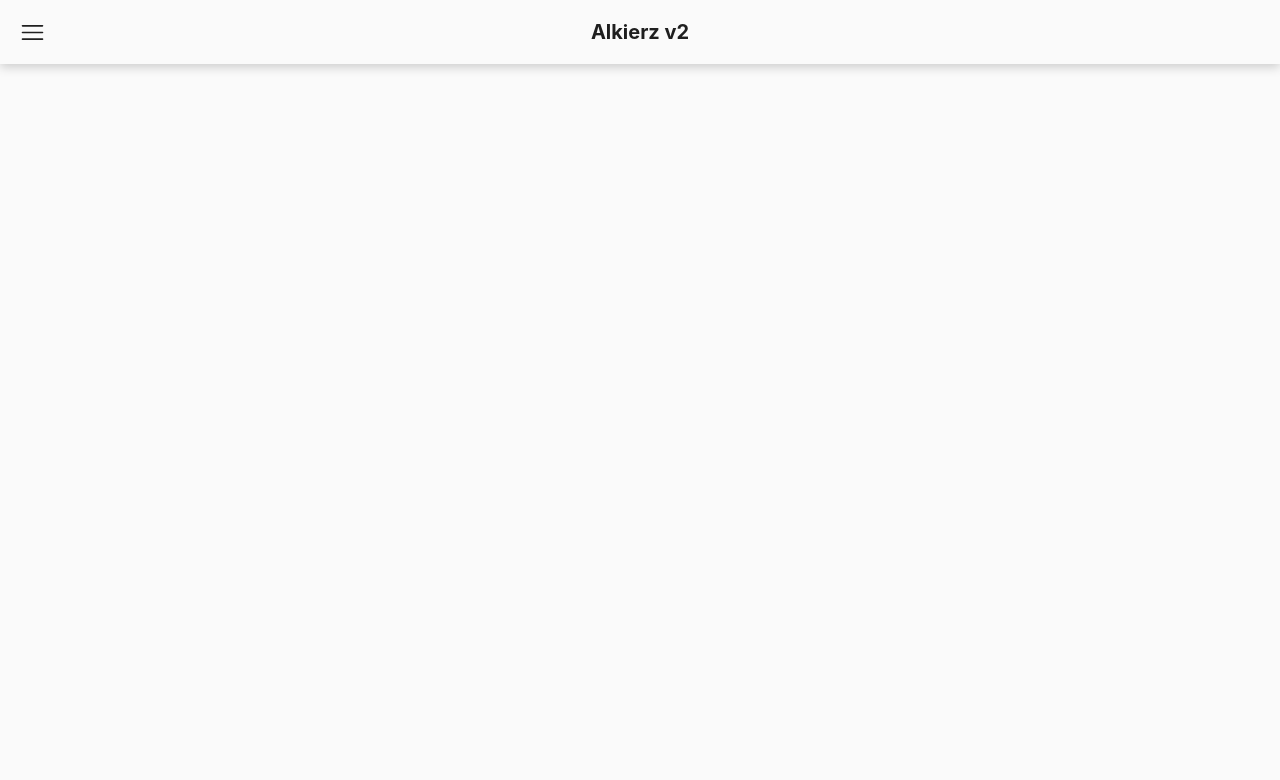
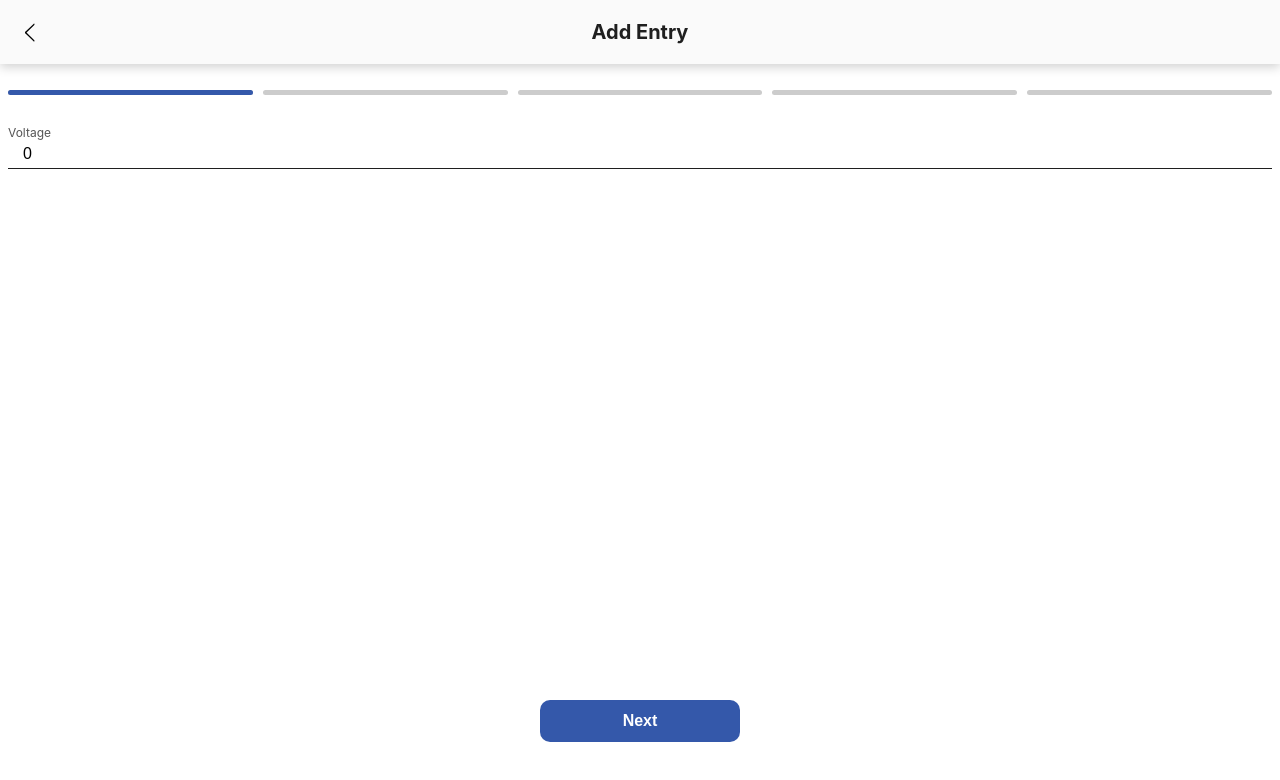
Before and after one commit to Soyusz/AlCalc, a React (Create React App) app: page /stack/entry/add in a window 1280 px wide. Shown: the top 780 px of the page. Built offline with nearby package versions, Linux system fonts and the light colour scheme; no server answers; sample sign-in values are in the browser's storage.

Commit message:
add stack navigation

```diff
--- a/src/backend_url.ts
+++ b/src/backend_url.ts
@@ -1,3 +1,3 @@
-export const BACKEND_URL = "http://localhost:5000";
+// export const BACKEND_URL = "http://localhost:5000";
 // export const BACKEND_URL = "http://192.168.1.15:5000";
-// export const BACKEND_URL = "https://alcalc.herokuapp.com";
+export const BACKEND_URL = "https://alcalc.herokuapp.com";
--- a/src/components/Button.tsx
+++ b/src/components/Button.tsx
@@ -42,7 +42,7 @@ const WrapperButton = styled.button<any>`
 
   opacity: ${({ disabled }) => (disabled ? 0.5 : 1)};
 
-  &:active {
+  &:activee {
     background-color: ${({ variant }) =>
       variant === "primary" ? "#a04eff" : "white"};
   }
--- a/src/components/Header.tsx
+++ b/src/components/Header.tsx
@@ -1,6 +1,9 @@
 import { useLocation } from "react-router-dom";
 import styled from "styled-components";
 import { ReactComponent as HamburgerIcon } from "../assets/hamburger.svg";
+import { ReactComponent as BackArrow } from "../assets/back.svg";
+import { useNavigation } from "../hooks/useNavigation";
+import { stackScreens } from "./Navigation/Navigator";
 
 type HeaderProps = {
   onIconClick: () => void;
@@ -10,6 +13,19 @@ const NoMenuLocations = ["/login"];
 
 export const Header = ({ onIconClick }: HeaderProps) => {
   const { pathname } = useLocation();
+  const isStack = pathname.includes("/stack");
+  const { back } = useNavigation();
+
+  if (isStack)
+    return (
+      <Container className="Header">
+        <BackIcon onClick={back} />
+        <Title>
+          {stackScreens.find((e) => pathname.includes(e.path))?.name}
+        </Title>
+      </Container>
+    );
+
   return (
     <Container className="Header">
       {!NoMenuLocations.includes(pathname) && (
@@ -48,3 +64,10 @@ const SidebarIcon = styled(HamburgerIcon)`
   position: absolute;
   left: 20px;
 `;
+const BackIcon = styled(BackArrow)`
+  font-weight: 900;
+  height: 25px;
+  width: 25px;
+  position: absolute;
+  left: 18px;
+`;
--- a/src/components/Navigation/Navigator.tsx
+++ b/src/components/Navigation/Navigator.tsx
@@ -16,14 +16,24 @@ export const Navigator = () => (
     <Routes>
       <Route path="/" element={<Feed />} />
       <Route path="/calc" element={<Calc />} />
-      <Route path="/entry/add" element={<AddEntry />} />
       <Route path="/about" element={<About />} />
       <Route path="/ranking" element={<Ranking />} />
       <Route path="/404" element={<Fallback404 />} />
       <Route path="/admin" element={<Admin />} />
       <Route path="/login" element={<Login />} />
-      <Route path="/user/:userId" element={<User />} />
-      <Route path="/user/:userId/posts/:postId" element={<UserPosts />} />
+
+      <Route path="/stack">
+        <Route path="user/:userId" element={<User />} />
+        <Route path="user/:userId/posts/:postId" element={<UserPosts />} />
+        <Route path="entry/add" element={<AddEntry />} />
+      </Route>
     </Routes>
   </DefaultTemplate>
 );
+
+export const stackScreens = [
+  {
+    path: "entry/add",
+    name: "Add Entry",
+  },
+];
--- a/src/hooks/useNavigation.ts
+++ b/src/hooks/useNavigation.ts
@@ -2,13 +2,13 @@ import { useMemo } from "react";
 import { useNavigate } from "react-router-dom";
 
 export const useNavigation = () => {
-  const nav = useNavigate();
-
-  const navigate = nav;
+  const navigate = useNavigate();
 
   return useMemo(
     () => ({
-      navigate,
+      navigate: (path: string) => navigate(path, { replace: true }),
+      push: (path: string) => navigate(path, { replace: false }),
+      back: () => navigate(-1),
     }),
     [navigate]
   );
--- a/src/views/Calc/Calc.tsx
+++ b/src/views/Calc/Calc.tsx
@@ -26,8 +26,8 @@ export const Calc = () => {
   };
 
   const handleClick = () =>
-    navigator.navigate(
-      `/entry/add?voltage=${value.voltage}&volume=${value.volume}&price=${value.price}`
+    navigator.push(
+      `/stack/entry/add?voltage=${value.voltage}&volume=${value.volume}&price=${value.price}`
     );
 
   useEffect(() => {
```
Also changed, not shown: src/contexts/History/useHistory.ts (added, +9 -0 lines), src/assets/back.svg (added).
